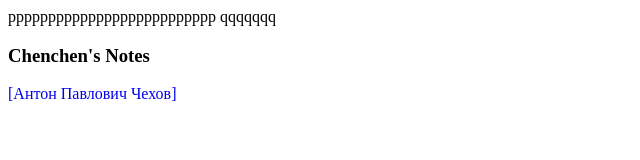
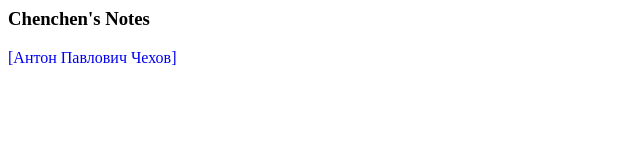
Before and after one commit to chenchen-reading/chenchen-reading.github.io, a plain HTML site: page index.html in a window 1280 px wide. Shown: the whole page, without its empty margins (0-640 px from the left). Drawn offline with Linux system fonts and the light colour scheme.

Commit message:
Update index.html

```diff
--- a/index.html
+++ b/index.html
@@ -7,10 +7,7 @@
 </head>
 
 <body>
-     <p>
-        pppppppppppppppppppppppppp
-      qqqqqqq
-    </p>
+
 <h3>Chenchen's Notes</h3>
 <a href="./chekhov.html">[Антон Павлович Чехов]</a>
 
```
